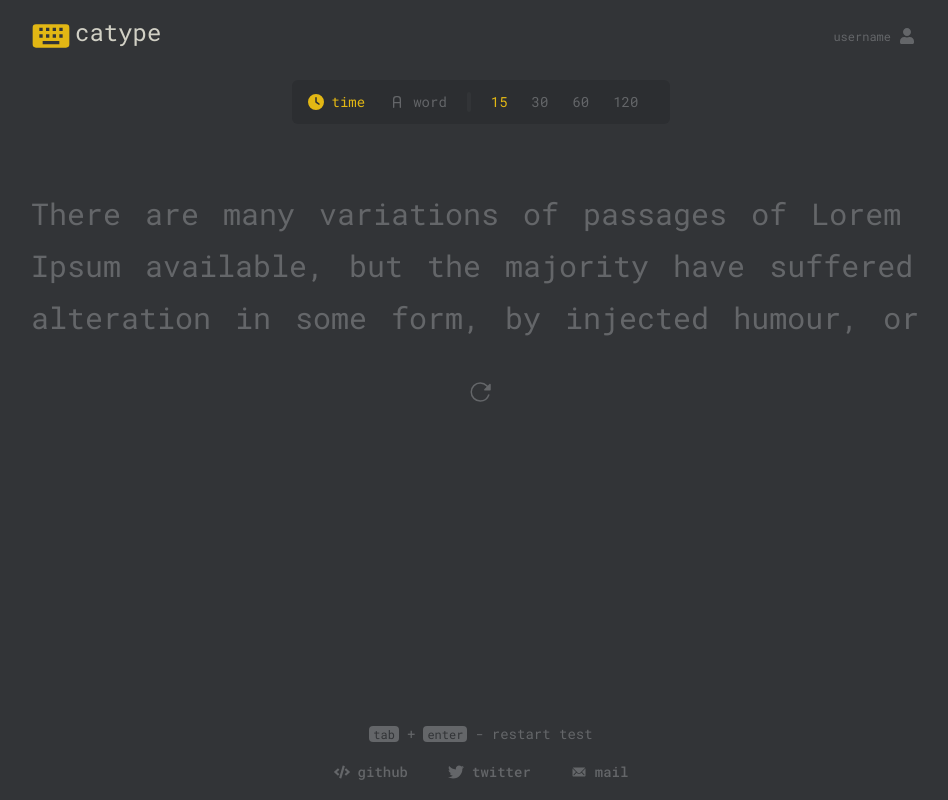
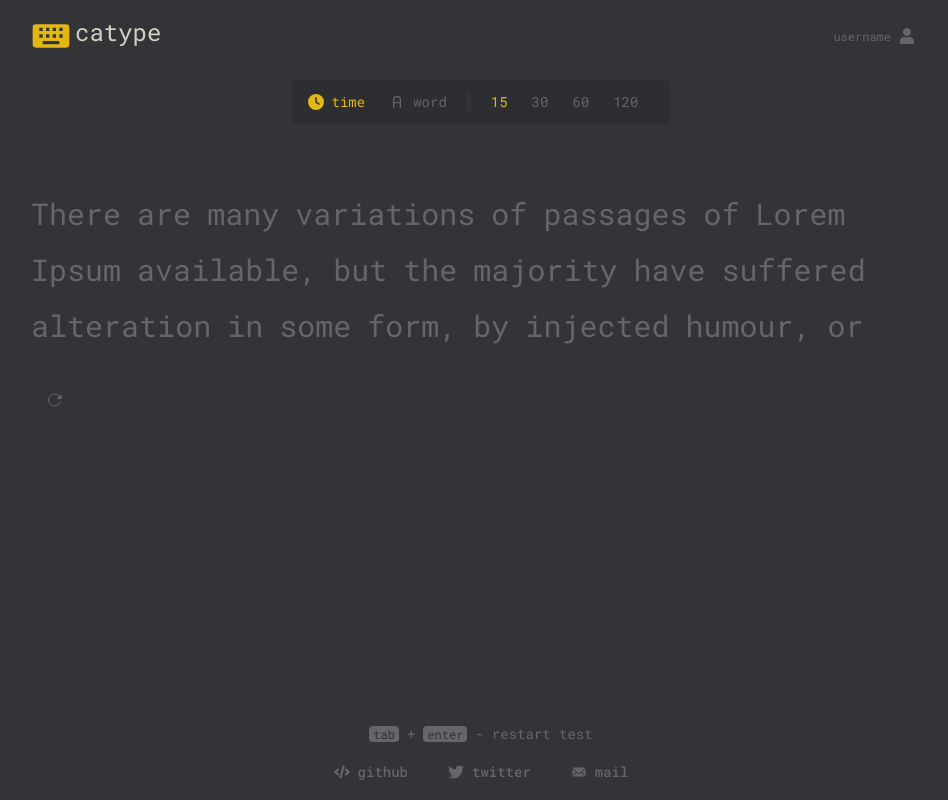
Before and after one commit to saikiranpatil/catype, a React (Vite) app: page / in a window 1280 px wide. Shown: the whole page, without its empty margins (159-1107 px from the left). Built offline with nearby package versions, Linux system fonts and the light colour scheme.

Commit message:
feat: added basic functionality apart from carot positioning

```diff
--- a/src/components/Board/Board.tsx
+++ b/src/components/Board/Board.tsx
@@ -1,25 +1,58 @@
+import { useEffect, useRef, useState } from "react";
 import { IoReload } from "react-icons/io5"
+import { Button } from "../ui/button";
+import BoardWord from "./BoardWord";
 
-const text = "There are many variations of passages of Lorem Ipsum available, but the majority have suffered alteration in some form, by injected humour, or randomised words which don't look even slightly believable. If you are going to use a passage of Lorem Ipsum, you need to be sure there isn't anything embarrassing hidden in the middle of text. All the Lorem Ipsum generators on the Internet tend to repeat predefined chunks as necessary, making this the first true generator on the Internet. It uses a dictionary of over 200 Latin words, combined with a handful of model sentence structures, to generate Lorem Ipsum which looks reasonable. The generated Lorem Ipsum is therefore always free from repetition, injected humour, or non-characteristic words etc.";
-const textArray = text.split(" ");
-console.log(textArray);
+const actualText = "There are many variations of passages of Lorem Ipsum available, but the majority have suffered alteration in some form, by injected humour, or randomised words which don't look even slightly believable. If you are going to use a passage of Lorem Ipsum, you need to be sure there isn't anything embarrassing hidden in the middle of text. All the Lorem Ipsum generators on the Internet tend to repeat predefined chunks as necessary, making this the first true generator on the Internet. It uses a dictionary of over 200 Latin words, combined with a handful of model sentence structures, to generate Lorem Ipsum which looks reasonable. The generated Lorem Ipsum is therefore always free from repetition, injected humour, or non-characteristic words etc.";
 
 const Board = () => {
+  const boardRef = useRef<HTMLInputElement | null>(null);
+  const caretRef = useRef<HTMLInputElement | null>(null);
+
+  const [typedText, setTypedText] = useState("");
+
+  const actualTextArray = actualText.split(" ");
+  const typedTextArray = typedText.split(" ");
+
+  const textIdx = typedTextArray.filter(word => word !== " ").length - 1;
+
+  const handleTextChange = (e: React.ChangeEvent<HTMLInputElement>) => {
+    const newTypedText = e.target.value.replace(/  +/g, ' ');
+    setTypedText(newTypedText);
+  }
+
+  useEffect(() => {
+    boardRef.current?.focus();
+  }, []);
+
   return (
-    <footer>
-      <div id="main" className="h-40 w-full overflow-y-hidden mt-10 mb-6">
-        <div className="flex flex-wrap gap-4">
-          {textArray.map((word, wordIdx) => (
-            <div className="pr-2 text-3xl">
-              <span key={wordIdx + word}>{word}</span>
+    <main onClick={() => boardRef.current?.focus()}>
+      <div id="main" className="h-40 w-full overflow-y-hidden mt-10 mb-6 relative">
+        <span id="caret" ref={caretRef} className="bg-main h-10 w-[3px] absolute left-0 animate-[blink_1s_ease-in-out_infinite] rounded-full" />
+        <input
+          type="text"
+          className="absolute z-[-1]"
+          value={typedText}
+          ref={boardRef}
+          onChange={handleTextChange}
+        />
+        <button className="font-normal border-0 outline-0 cursor-auto flex justify-start items-start flex-wrap gap-y-5 text-3xl">
+          {actualTextArray.map((word, wordIdx) => (
+            <div className={`${(textIdx > wordIdx) && (word.length > typedTextArray[wordIdx].length) ? "underline" : ""} underline-offset-2 decoration-error mr-4`}>
+              <BoardWord
+                key={"wordIdx-" + wordIdx + "-word-" + word}
+                actualWord={word}
+                typedWord={wordIdx < typedTextArray.length ? typedTextArray[wordIdx] : ""}
+                isEnd={wordIdx === textIdx}
+              />
             </div>
           ))}
-        </div>
+        </button>
       </div>
-      <div>
+      <Button>
         <IoReload size={24} className="mx-auto m-2" />
-      </div>
-    </footer>
+      </Button>
+    </main>
   )
 }
 
--- /dev/null
+++ b/src/components/Board/BoardLetter.tsx
@@ -0,0 +1,32 @@
+import { cn } from "@/lib/utils";
+
+interface BoardLetterProps {
+    char: string;
+    isCorrect: boolean;
+    isIncorrect: boolean;
+    isExtra: boolean;
+    isEnd: boolean;
+}
+
+const BoardLetter = ({
+    char,
+    isCorrect,
+    isIncorrect,
+    isExtra,
+    isEnd,
+
+}: BoardLetterProps) => {
+    if (isEnd) {
+
+    }
+    return (
+        <span className={cn(
+            char === "" && "mr-4",
+            isIncorrect && "text-error",
+            isCorrect && "text-text",
+            isExtra && "text-error-extra",
+        )}>{char}</span>
+    )
+}
+
+export default BoardLetter
--- /dev/null
+++ b/src/components/Board/BoardWord.tsx
@@ -0,0 +1,21 @@
+import BoardLetter from "./BoardLetter";
+
+interface BoardWordProps {
+    actualWord: string;
+    typedWord: string;
+    isEnd: boolean;
+}
+
+const BoardWord = ({ actualWord, typedWord, isEnd }: BoardWordProps) => (
+    [...Array(Math.max(actualWord.length, typedWord.length))].map((_, charIdx) => (
+        <BoardLetter
+            char={charIdx < actualWord.length ? actualWord[charIdx] : typedWord[charIdx]}
+            isCorrect={charIdx < actualWord.length && actualWord[charIdx] === typedWord[charIdx]}
+            isIncorrect={charIdx < actualWord.length && charIdx < typedWord.length && actualWord[charIdx] !== typedWord[charIdx]}
+            isExtra={charIdx >= actualWord.length}
+            isEnd={isEnd && (charIdx === typedWord.length - 1)}
+        />
+    ))
+)
+
+export default BoardWord
--- a/tailwind.config.js
+++ b/tailwind.config.js
@@ -66,7 +66,12 @@ export default {
   				'4': 'hsl(var(--chart-4))',
   				'5': 'hsl(var(--chart-5))'
   			}
-  		}
+  		},
+		keyframes: {
+			blink: {
+			  '50%': { opacity: "0" },
+			}
+		}
   	}
   },
   plugins: [require("tailwindcss-animate")],
```
Also changed, not shown: src/utils/utils.ts (deleted).
